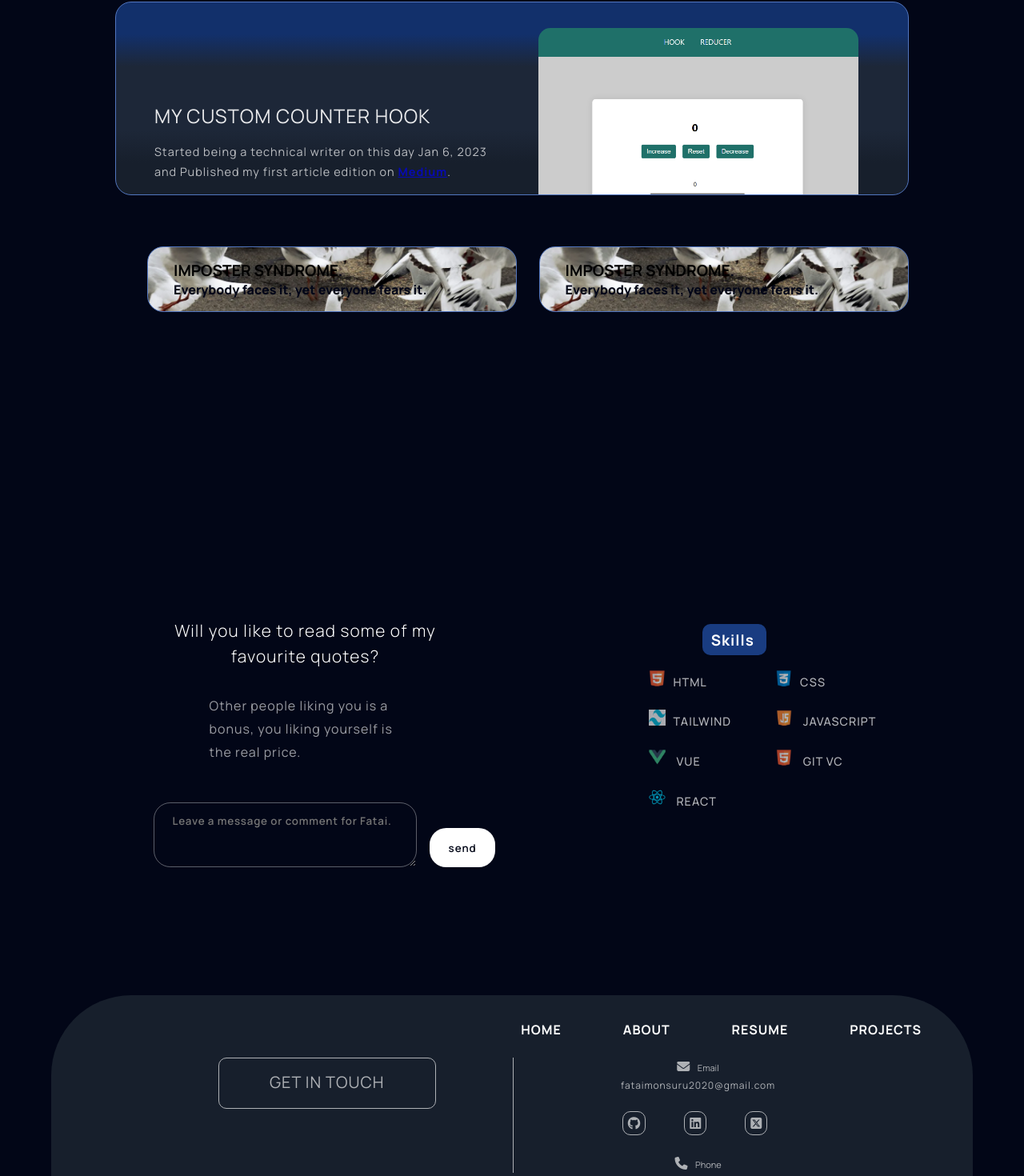
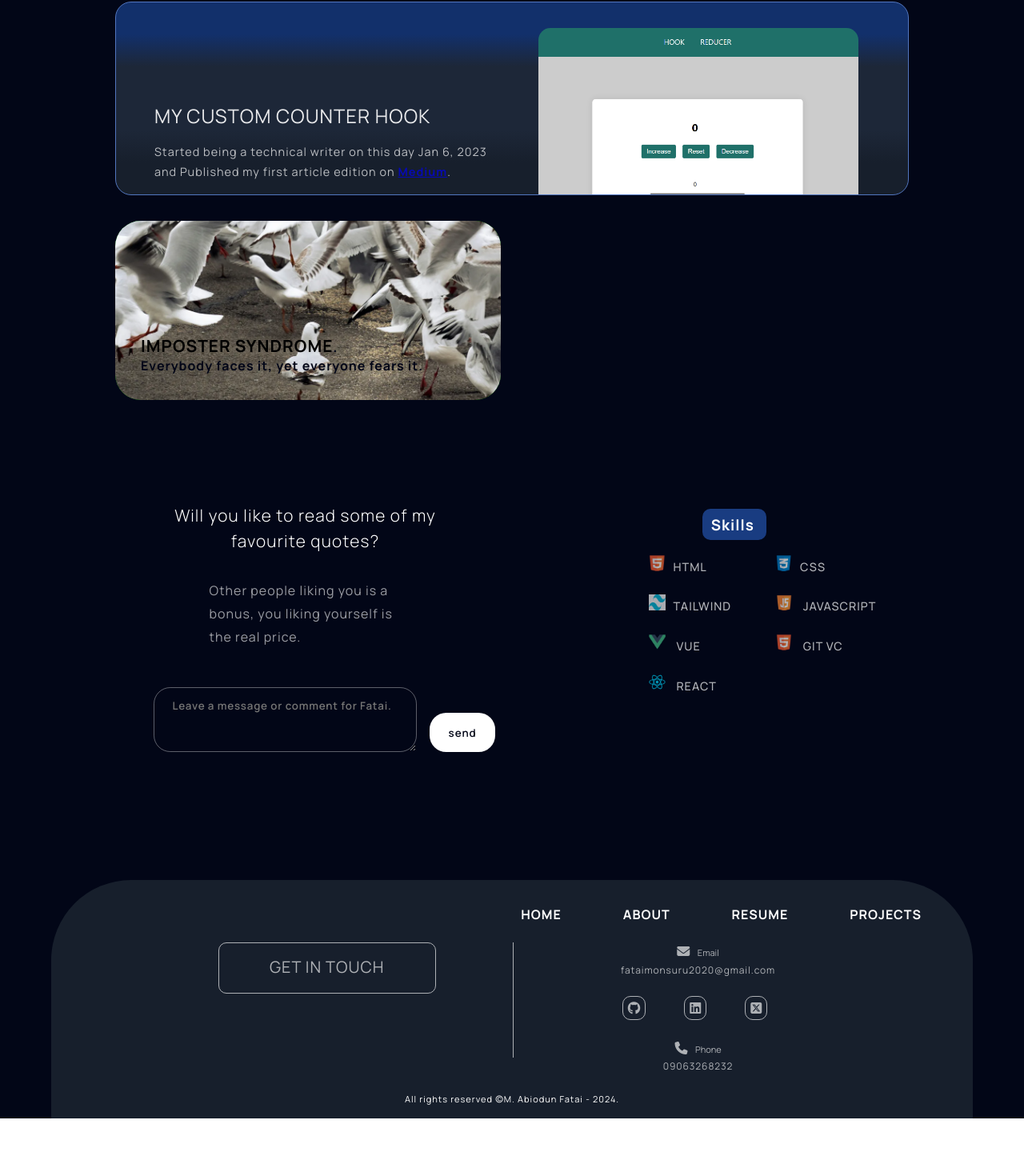
Before and after one commit to Mplusabiodun/abiodun-portfolio-v, a Vue app: page /blogs in a window 1280 px wide. Shown: the part 332-1802 px from the top of the page at 80% size. After the commit the page ends 1730 px from the top, so only its background shows below. Built offline with nearby package versions, Linux system fonts and the light colour scheme.

Commit message:
scroll behaviour

```diff
--- a/src/App.vue
+++ b/src/App.vue
@@ -1,20 +1,64 @@
 <template>
   <div class="container_header">
-    <the-header class="header"></the-header>
+    <the-header
+      @scroll-to-target="scrollToAbout"
+      @scroll-to-blog="scrollToBlog"
+      @scroll-to-projects="scrollToProjects"
+      @scroll-to-contact="scrollToContact"
+      class="header"
+    ></the-header>
   </div>
-  <router-view></router-view>
+  <router-view ref="targetComponent"></router-view>
   <div class="container_footer">
-    <the-footer class="footer"></the-footer>
+    <the-footer
+      @to-Projects="scrollToProjects"
+      @to-about="scrollToAbout"
+      class="footer"
+    ></the-footer>
   </div>
 </template>
 
 <script>
 import TheHeader from "./components/UI/TheHeader.vue";
 import TheFooter from "./components/UI/TheFooter.vue";
+
 export default {
   components: {
     TheHeader,
     TheFooter,
+  },
+  methods: {
+    // scrollToTarget() {
+    //   this.$refs.targetComponent.$el.scrollIntoView({ behavior: "smooth" });
+    // },
+    scrollToAbout() {
+      window.scrollTo({
+        top: 1560, // vertical scroll position
+        left: 0, // horizontal scroll position
+        behavior: "smooth", // smooth scrolling
+      });
+    },
+    scrollToBlog() {
+      window.scrollTo({
+        top: 2590, // vertical scroll position
+        left: 0, // horizontal scroll position
+        behavior: "smooth", // smooth scrolling
+      });
+    },
+    scrollToProjects() {
+      window.scrollTo({
+        top: 3440, // vertical scroll position
+        left: 0, // horizontal scroll position
+        behavior: "smooth", // smooth scrolling
+      });
+    },
+    scrollToContact() {
+      window.scrollTo({
+        top: 5090, // vertical scroll position
+        left: 0, // horizontal scroll position
+        behavior: "smooth", // smooth scrolling
+      });
+    },
   },
 };
 </script>
--- a/src/components/Main/HomePage.vue
+++ b/src/components/Main/HomePage.vue
@@ -19,7 +19,8 @@
       indeed amazing writing my first HTML code ("Hello World") and being able
       to display on the screen.
     </p>
-    <section class="about_section">
+    <!-- class="target-component" -->
+    <section id="target" class="about_section target-component">
       <h4 class="about">ABOUT</h4>
       <h2 class="heres">Here's what sets me apart and makes me unique</h2>
       <div class="unique_list">
@@ -175,7 +176,7 @@
             <div class="myproject">
               <img
                 id="project_image"
-                src="@/assets/counterhook.png"
+                src="@/assets/audiophile.png"
                 alt="laptop_screen"
               />
             </div>
@@ -216,6 +217,10 @@ export default {
     moreBlogs() {
       return this.$router.push("/blogs");
     },
+    // scrollToTop() {
+    //   window.scrollTo(0, 0);
+    // }
+    // <router-link to="#target" @click.native="$root.scrollToTop()">Go to Target</router-link>
   },
 };
 </script>
@@ -703,7 +708,7 @@ export default {
 }
 .myproject {
   width: 26rem;
-  height: 20rem;
+  height: 18rem;
   overflow: hidden;
   border: 2px solid rgb(82, 118, 191);
   border-radius: 20px;
@@ -711,7 +716,7 @@ export default {
 }
 #project_image {
   width: 26.5rem;
-  height: 21rem;
+  height: 18rem;
 }
 .project_details {
   margin: 2rem 0 0 0;
--- a/src/components/Main/MyBlogs.vue
+++ b/src/components/Main/MyBlogs.vue
@@ -21,35 +21,28 @@
     </div>
     <ul class="blog_grid">
       <li class="grid_element">
-        <div class="blog_m medium_second">
+        <div class="medium_second">
           <a
             href="https://medium.com/gitconnected/why-do-most-programmers-face-imposter-syndrome-001a97f433c7"
             target="blank"
-            >IMPOST<span class="syndrome">ER SYNDROME</span></a
+            >IMPOSTER SYNDROME</a
           >.
-          <p>
-            Everybody f<span class="imposterword"
-              >aces it, yet everyone fears i</span
-            >t.
-          </p>
+          <p>Everybody faces it, yet everyone fears it.</p>
         </div>
       </li>
       <!-- TESTING -->
-      <li class="grid_element">
-        <div class="blog_m medium_second">
+      <!--
+        <li class="grid_element">
+        <div class="medium_second">
           <a
             href="https://medium.com/gitconnected/why-do-most-programmers-face-imposter-syndrome-001a97f433c7"
             target="blank"
-            >IMPOST<span class="syndrome">ER SYNDROME</span></a
+            >IMPOSTER SYNDROME</a
           >.
-          <p>
-            Everybody f<span class="imposterword"
-              >aces it, yet everyone fears i</span
-            >t.
-          </p>
+          <p>Everybody faces it, yet everyone fears it.</p>
         </div>
       </li>
-    </ul>
+    --></ul>
     <favorite-quotes></favorite-quotes>
   </div>
 </template>
@@ -98,7 +91,7 @@ li {
 .medium_first {
   display: flex;
   overflow: hidden;
-  padding-top: 6rem;
+  padding: 6rem 1rem 1rem;
 }
 .custom_div {
   width: 30rem;
@@ -135,33 +128,40 @@ li {
   border-radius: 15px;
 }
 .blog_grid {
-  margin: 0 auto;
+  margin: 2rem auto;
   display: grid;
   grid-template-columns: repeat(2, 1fr);
-  height: 25rem;
   column-gap: 1.7rem;
+  padding: 0;
 }
 .grid_element {
-  height: 25rem;
+  margin: 0rem 0;
+  background: green;
+  border-radius: 2rem;
+  overflow: hidden;
 }
 .medium_second {
-  grid-column: 1/2;
+  /* grid-column: 1/2; */
   background: url("@/assets/imposter_syndrome.png");
   background-repeat: no-repeat;
   background-size: cover;
   background-position: center;
   color: rgb(2, 6, 23);
-  padding-left: 2rem;
-  align-content: center;
+  padding: 0 0 2rem 2rem;
+  height: 14rem;
+  align-content: flex-end;
   font-weight: 800;
-}
-.medium_second h3 {
-  width: 15rem;
 }
 .medium_second a {
   color: black;
   font-weight: bold;
-  font-size: 1.2rem;
+  font-size: 1.3rem;
   text-decoration: none;
+  letter-spacing: 1px;
+}
+.medium_second p {
+  font-weight: bold;
+  font-size: 1rem;
+  letter-spacing: 1px;
 }
 </style>
--- /dev/null
+++ b/src/components/Main/MyResume.vue
@@ -0,0 +1,12 @@
+<template>
+  <div class="container">
+    <h3>My resume page</h3>
+  </div>
+</template>
+<style scoped>
+.container {
+  background: #020617;
+  padding: 9rem 9rem;
+  color: #fff;
+}
+</style>
--- /dev/null
+++ b/src/components/UI/NotFound.vue
@@ -0,0 +1,14 @@
+<template>
+  <div class="container">
+    <p>Not Found</p>
+  </div>
+</template>
+
+<style scoped>
+.container {
+  /* background: #020617; */
+  padding: 9rem 9rem;
+  /* color: #fff; */
+  color: black;
+}
+</style>
--- a/src/components/UI/TheFooter.vue
+++ b/src/components/UI/TheFooter.vue
@@ -2,9 +2,9 @@
   <div class="container">
     <ul class="quicklinks">
       <li><router-link to="/home">HOME</router-link></li>
-      <li><router-link to="#">ABOUT</router-link></li>
-      <li><router-link to="#">RESUME</router-link></li>
-      <li><router-link to="#">PROJECTS</router-link></li>
+      <li @click="$emit('to-about')">ABOUT</li>
+      <li><router-link to="/resume">RESUME</router-link></li>
+      <li @click="$emit('to-Projects')">PROJECTS</li>
     </ul>
     <div class="inner_cont">
       <div class="get_cont">
@@ -47,6 +47,9 @@
     </p>
   </div>
 </template>
+<script>
+export default {};
+</script>
 <style scoped>
 .container {
   width: 100%;
@@ -59,6 +62,7 @@
 }
 li {
   list-style-type: none;
+  cursor: pointer;
 }
 .quicklinks {
   display: flex;
--- a/src/components/UI/TheHeader.vue
+++ b/src/components/UI/TheHeader.vue
@@ -1,18 +1,39 @@
 <template>
   <div class="container">
     <div>
-      <img id="logo" src="@/assets/mpluslogo.png" alt="" />
+      <img @click="toHome" id="logo" src="@/assets/mpluslogo.png" alt="" />
     </div>
     <nav>
       <ul>
-        <li class="about">ABOUT</li>
-        <li>BLOG</li>
-        <li>PROJECTS</li>
-        <li>CONTACT</li>
+        <li @click="scrollToTarget" class="about">ABOUT</li>
+        <li @click="scrollToBlog">BLOG</li>
+        <li @click="scrollToProjects">PROJECTS</li>
+        <li @click="scrollToContact">CONTACT</li>
       </ul>
     </nav>
   </div>
 </template>
+<script>
+export default {
+  methods: {
+    toHome() {
+      this.$router.push("/home");
+    },
+    scrollToTarget() {
+      this.$emit("scroll-to-target");
+    },
+    scrollToBlog() {
+      this.$emit("scroll-to-blog");
+    },
+    scrollToProjects() {
+      this.$emit("scroll-to-projects");
+    },
+    scrollToContact() {
+      this.$emit("scroll-to-contact");
+    },
+  },
+};
+</script>
 <style scoped>
 .container {
   display: flex;
--- a/src/router.js
+++ b/src/router.js
@@ -3,6 +3,8 @@ import { createRouter, createWebHistory } from "vue-router";
 import HomePage from "./components/Main/HomePage.vue";
 import MoreProjects from "./components/Main/MoreProjects.vue";
 import MyBlogs from "./components/Main/MyBlogs.vue";
+import MyResume from "./components/Main/MyResume.vue";
+import NotFound from "./components/UI/NotFound.vue";
 
 const router = createRouter({
   history: createWebHistory(),
@@ -11,8 +13,9 @@ const router = createRouter({
     { path: "/home", component: HomePage },
     { path: "/projects", component: MoreProjects },
     { path: "/blogs", component: MyBlogs },
+    { path: "/resume", component: MyResume },
     // { path: "/abiodun_resume", component: AboutMe },
-    //   { path: "/:notFound(.*)", component: NotFound },
+    { path: "/:notFound(.*)", component: NotFound },
   ],
   scrollBehavior(_, _2, savedposition) {
     // console.log(to, from, savedposition);
```
Also changed, not shown: src/assets/audiophile.png (added).
